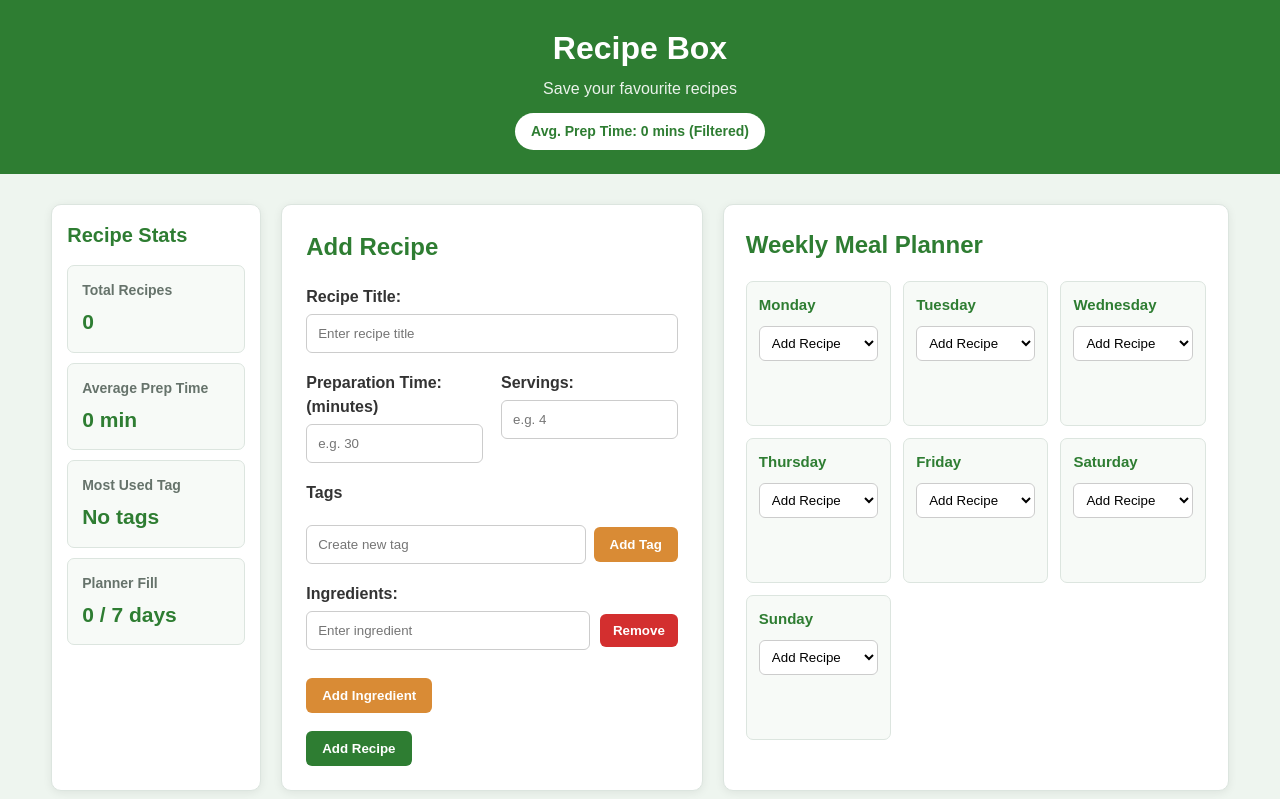
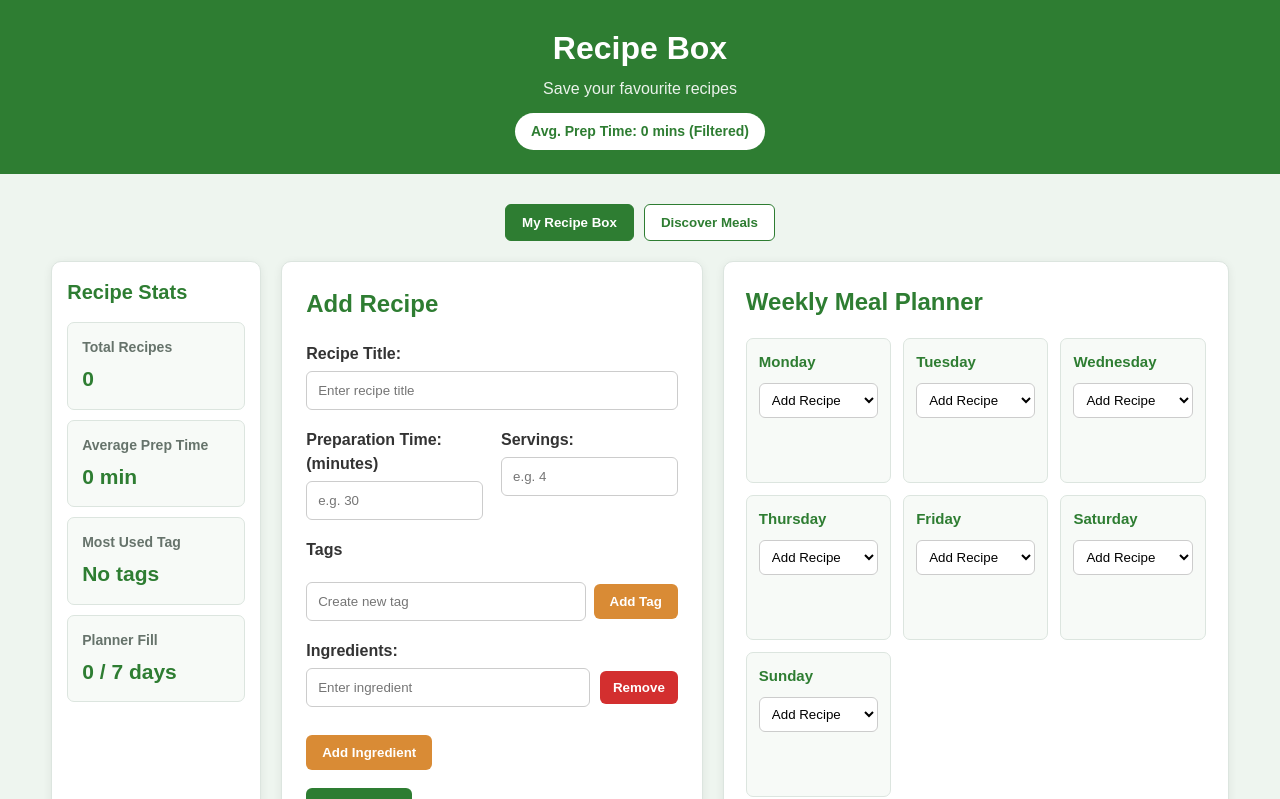
Before and after one commit to LEvii-Ackermann/recipe-box-stage4, a React (Vite) app: page / in a window 1280 px wide. Shown: the top 799 px of the page. Built offline with nearby package versions, Linux system fonts and the light colour scheme.

Commit message:
add meal discovery view switcher

```diff
--- a/src/App.jsx
+++ b/src/App.jsx
@@ -162,6 +162,7 @@ const App = () => {
   });
 
   const [editingRecipe, setEditingRecipe] = useState(null);
+  const [activeView, setActiveView] = useState("recipes");
 
   const [searchTerm, setSearchTerm] = useState('');
   const [tagFilter, setTagFilter] = useState(() => {
@@ -373,7 +374,26 @@ const App = () => {
       <Header averagePreparationTime={averagePreparationTime} />
 
       <main className="container">
+        <div className="view-switcher">
+            <button
+                type="button"
+                className={activeView === "recipes" ? "active" : ""}
+                onClick={() => setActiveView("recipes")}
+            >
+                My Recipe Box
+            </button>
 
+            <button
+                type="button"
+                className={activeView === "meals" ? "active" : ""}
+                onClick={() => setActiveView("meals")}
+            >
+                Discover Meals
+            </button>
+        </div>
+
+        {activeView === "recipes" ? (
+            <>
                 <div className="dashboard-layout">
 
                     <aside className="dashboard-sidebar">
@@ -417,7 +437,13 @@ const App = () => {
                     onDeleteRecipe={deleteRecipe}
                     onEditRecipe={editRecipe}
                 />
-
+            </>
+        ) : (
+            <section className="meal-discovery-placeholder">
+                <h2>Meal Discovery</h2>
+                <p>Search real meals from TheMealDB.</p>
+            </section>
+        )}
       </main>
     </div>
   )
--- a/src/index.css
+++ b/src/index.css
@@ -540,3 +540,36 @@ button:hover {
     height: 220px;
   }
 }
+
+.view-switcher {
+  display: flex;
+  justify-content: center;
+  gap: 10px;
+  margin: 20px 0;
+}
+
+.view-switcher button {
+  background: white;
+  color: #2e7d32;
+  border: 1px solid #2e7d32;
+}
+
+.view-switcher button.active {
+  background: #2e7d32;
+  color: white;
+}
+
+.meal-discovery-placeholder {
+  background: white;
+  border: 1px solid #dce5df;
+  border-radius: 10px;
+  padding: 30px;
+  margin-top: 20px;
+  text-align: center;
+  box-shadow: 0 2px 10px rgba(0, 0, 0, 0.07);
+}
+
+.meal-discovery-placeholder h2 {
+  color: #2e7d32;
+  margin-bottom: 10px;
+}
```
Lines whose indentation alone changed are shown as unchanged.
